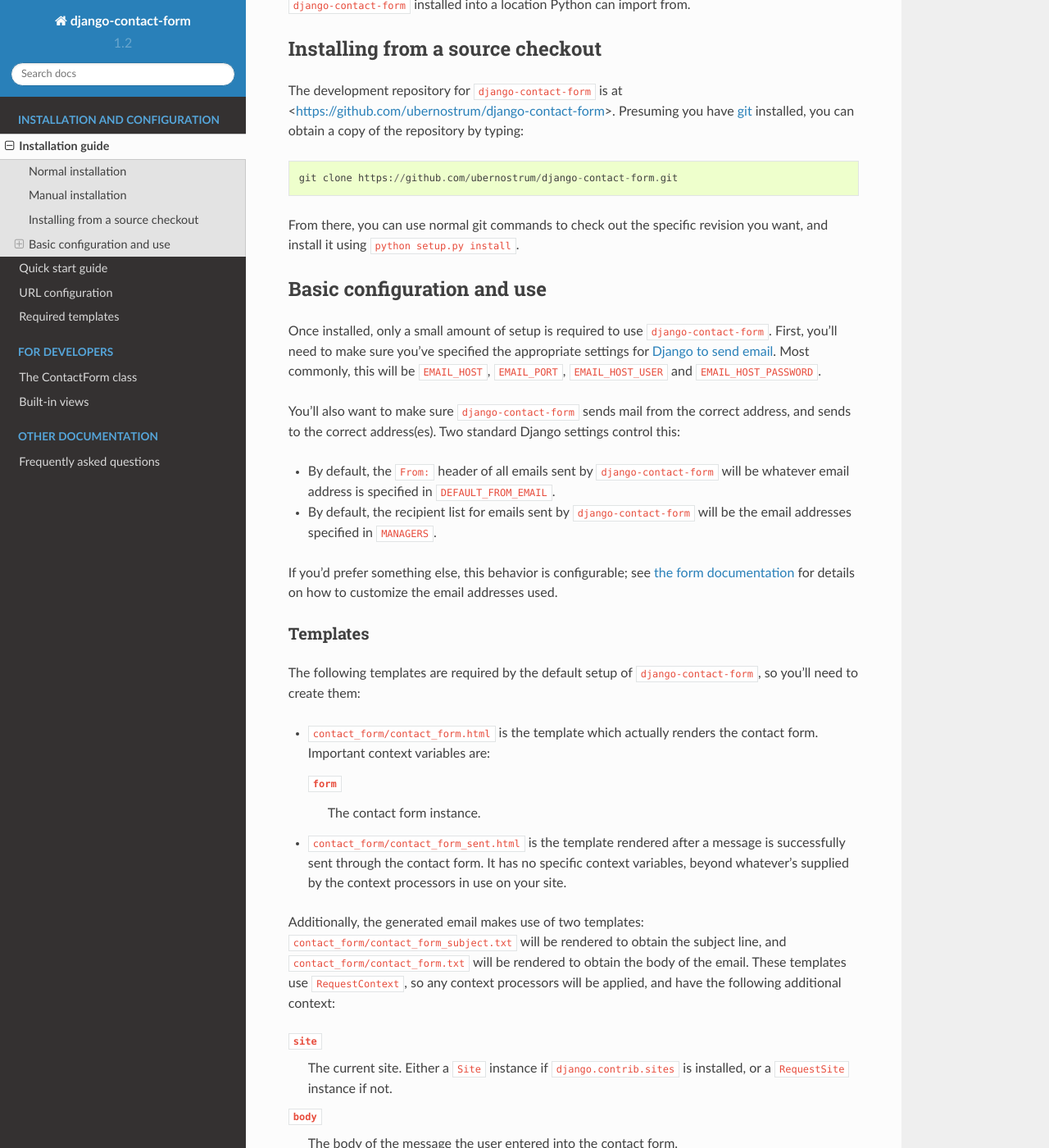
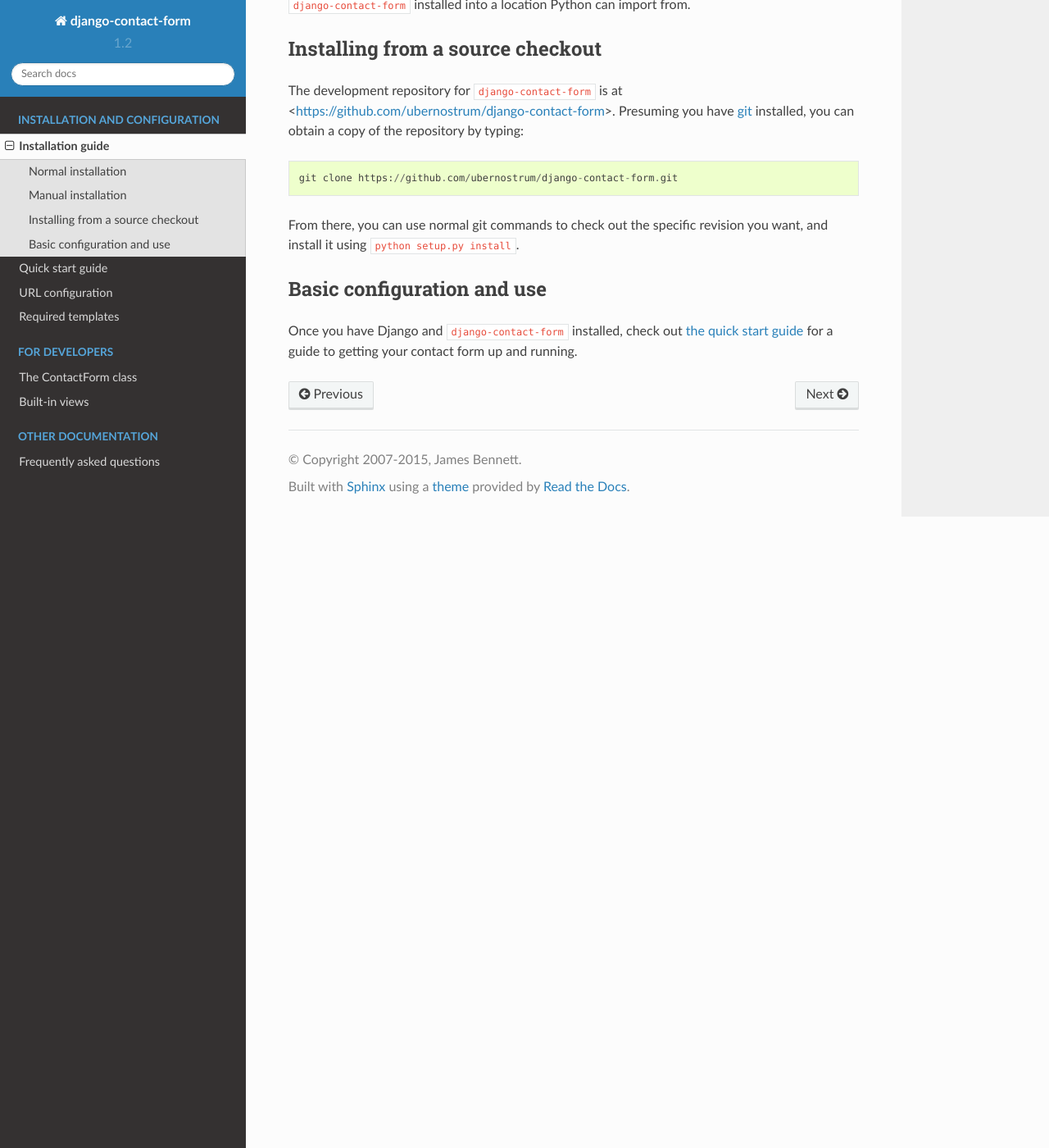
Before and after one commit to ubernostrum/django-contact-form, a Sphinx documentation site: the page built from docs/install.rst, in a window 1280 px wide and 1400 px high, scrolled down 1268 px. Shown: the whole window at 82% size. Built offline with Sphinx 7.4.7 and the Read the Docs theme 2.0.0, drawn with Linux system fonts in a browser that asks for light colours; some of the changed text lies outside the part shown.

Commit message:
quickstart guide makes that section of docs redundant.

```diff
--- a/docs/install.rst
+++ b/docs/install.rst
@@ -82,80 +82,6 @@
 Basic configuration and use
 ---------------------------
 
-Once installed, only a small amount of setup is required to use
-``django-contact-form``. First, you'll need to make sure you've
-specified the appropriate settings for `Django to send email
-<https://docs.djangoproject.com/en/dev/topics/email/>`_. Most
-commonly, this will be ``EMAIL_HOST``, ``EMAIL_PORT``,
-``EMAIL_HOST_USER`` and ``EMAIL_HOST_PASSWORD``.
-
-You'll also want to make sure ``django-contact-form`` sends mail from
-the correct address, and sends to the correct address(es). Two
-standard Django settings control this:
-
-* By default, the ``From:`` header of all emails sent by
-  ``django-contact-form`` will be whatever email address is specified
-  in ``DEFAULT_FROM_EMAIL``.
-
-* By default, the recipient list for emails sent by
-  ``django-contact-form`` will be the email addresses specified in
-  ``MANAGERS``.
-
-If you'd prefer something else, this behavior is configurable; see
-:ref:`the form documentation <forms>` for details on how to customize
-the email addresses used.
-
-
-Templates
-~~~~~~~~~
-
-The following templates are required by the default setup of
-``django-contact-form``, so you'll need to create them:
-
-* ``contact_form/contact_form.html`` is the template which actually
-  renders the contact form. Important context variables are:
-
-  ``form``
-    The contact form instance.
-
-* ``contact_form/contact_form_sent.html`` is the template rendered
-  after a message is successfully sent through the contact form. It
-  has no specific context variables, beyond whatever's supplied by the
-  context processors in use on your site.
-
-Additionally, the generated email makes use of two templates:
-``contact_form/contact_form_subject.txt`` will be rendered to obtain
-the subject line, and ``contact_form/contact_form.txt`` will be
-rendered to obtain the body of the email. These templates use
-``RequestContext``, so any context processors will be applied, and
-have the following additional context:
-
-``site``
-    The current site. Either a ``Site`` instance if
-    ``django.contrib.sites`` is installed, or a ``RequestSite``
-    instance if not.
-
-``body``
-    The body of the message the user entered into the contact form.
-
-``email``
-    The email address the user supplied to the contact form.
-
-``name``
-    The name the user supplied to the contact form.
-
-
-URL configuration
-~~~~~~~~~~~~~~~~~
-
-Once you've got settings and templates set up, all that's left is to
-configure your URLs to point to the ``django-contact-form`` views. A
-URLconf -- ``contact_form.urls`` -- is provided with
-``django-contact-form``, which will wire up these views with default
-behavior; to make use of it, simply include it at whatever point in
-your URL hierarchy you'd like your contact form to live. For example,
-to place it at ``/contact/``:
-
-.. code-block:: python
-
-    url(r'^contact/', include('contact_form.urls')),
+Once you have Django and ``django-contact-form`` installed, check out
+:ref:`the quick start guide <quickstart>` for a guide to getting your
+contact form up and running.
```
